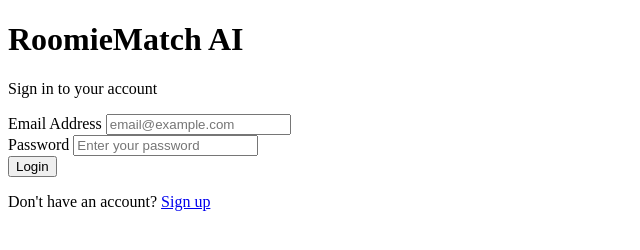
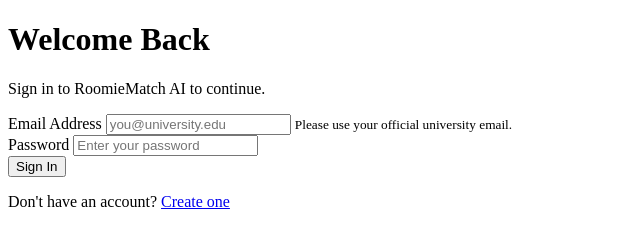
Before and after one commit to krishika08/RoomieMatch-AI, a plain HTML site: page frontend/login.html in a window 1280 px wide. Shown: the whole page, without its empty margins (0-640 px from the left). Drawn offline with Linux system fonts and the light colour scheme; sample sign-in values are in the browser's storage.

Commit message:
refactor: improve login page UX and structure

```diff
--- a/frontend/login.html
+++ b/frontend/login.html
@@ -3,35 +3,53 @@
 <head>
     <meta charset="UTF-8">
     <meta name="viewport" content="width=device-width, initial-scale=1.0">
-    <title>Login - RoomieMatch AI</title>
+    <title>Welcome Back — RoomieMatch AI</title>
 </head>
 <body>
+    <!-- Full screen centered container -->
     <div class="login-container">
+
+        <!-- Centered login card -->
         <main class="login-card">
-            <header>
-                <h1>RoomieMatch AI</h1>
-                <p>Sign in to your account</p>
+
+            <!-- Clear headings and subtle context -->
+            <header class="card-header">
+                <h1 class="heading">Welcome Back</h1>
+                <p class="sub-heading">Sign in to RoomieMatch AI to continue.</p>
             </header>
 
+            <!-- Clean form layout -->
+            <section class="card-body">
                 <form id="loginForm">
+
+                    <!-- Form group for spacing and alignment -->
                     <div class="form-group">
-                    <label for="email">Email Address</label>
-                    <input type="email" id="email" class="input-field" placeholder="email@example.com" required>
+                        <label for="email" class="form-label">Email Address</label>
+                        <input type="email" id="email" class="input-field" placeholder="you@university.edu" required aria-describedby="emailHelp">
+                        <small id="emailHelp" class="helper-text">Please use your official university email.</small>
                     </div>
 
                     <div class="form-group">
-                    <label for="password">Password</label>
+                        <label for="password" class="form-label">Password</label>
                         <input type="password" id="password" class="input-field" placeholder="Enter your password" required>
                     </div>
 
+                    <div class="form-actions">
                         <button type="submit" id="loginBtn" class="login-button">
-                    Login
+                            Sign In
                         </button>
+                    </div>
+
                 </form>
+            </section>
 
-            <footer>
-                <p>Don't have an account? <a href="signup.html">Sign up</a></p>
+            <!-- Balanced footer -->
+            <footer class="card-footer">
+                <p class="footer-text">
+                    Don't have an account? <a href="signup.html" class="link">Create one</a>
+                </p>
             </footer>
+
         </main>
     </div>
 
```
Lines whose indentation alone changed are shown as unchanged.
